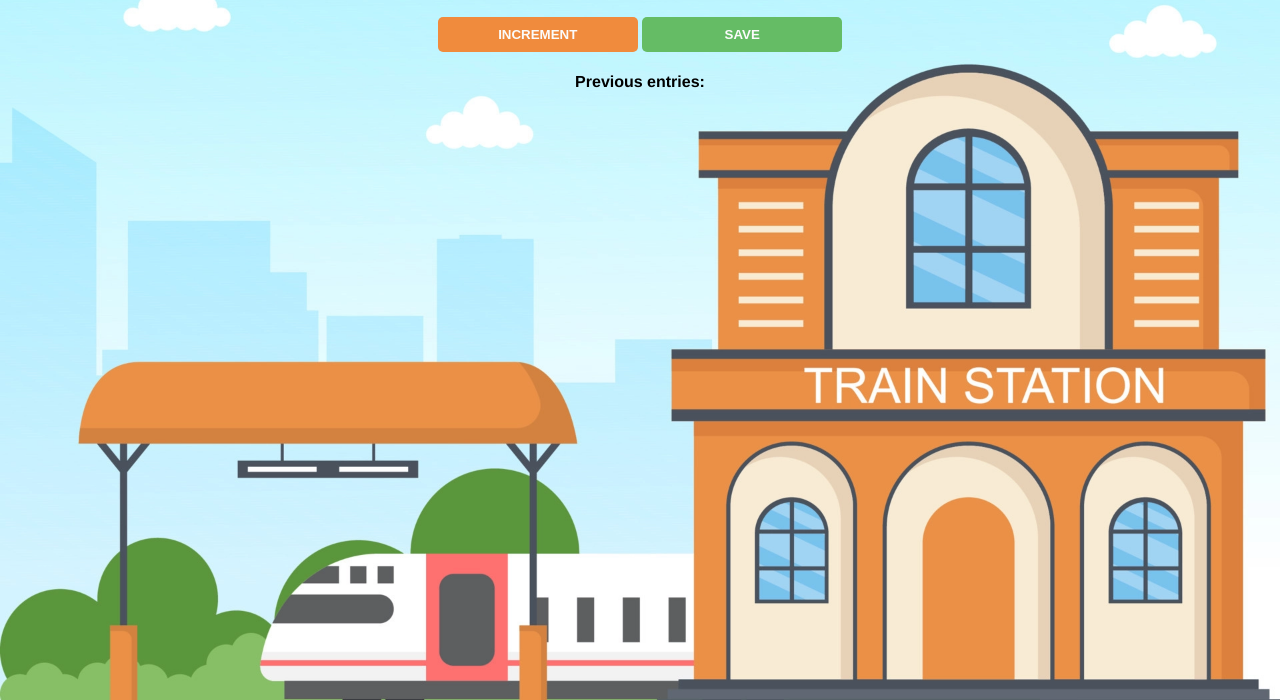
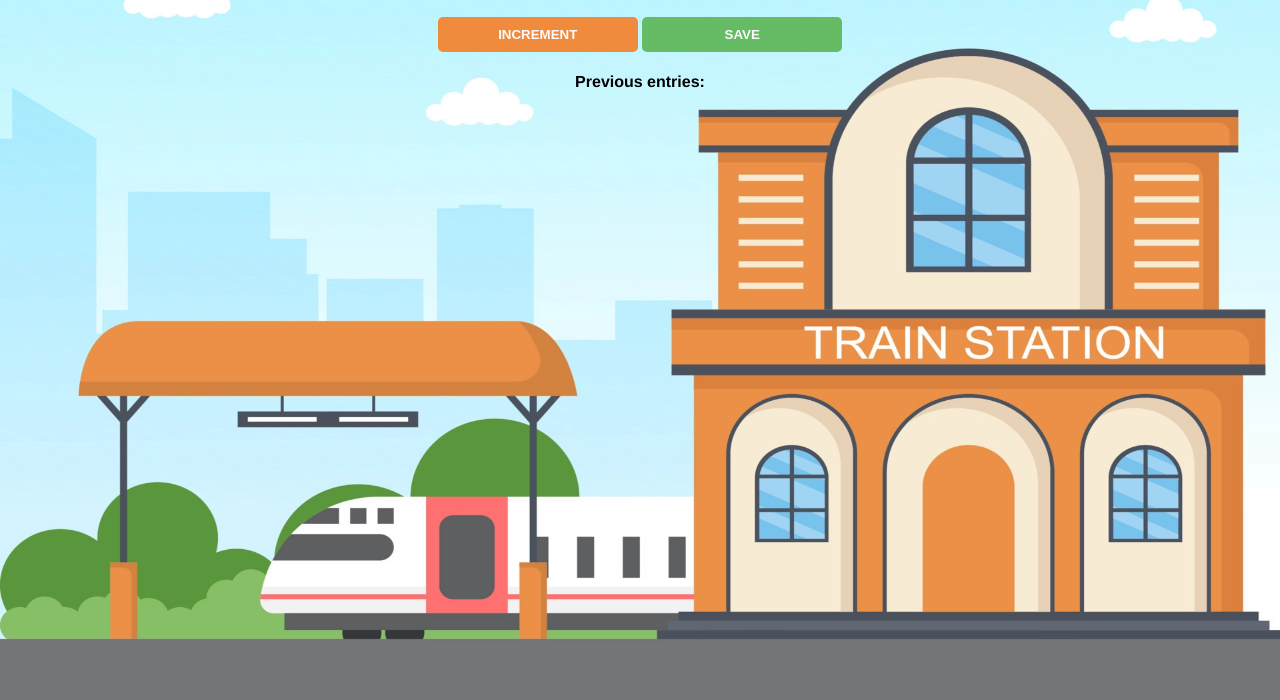
Before and after one commit to AdemZecak/passenger-counter, a plain HTML site: page index.html in a window 1280 px wide. Shown: the part 125-825 px from the top of the page. Drawn offline with Linux system fonts and the light colour scheme.

Commit message:
Update index.css

```diff
--- a/index.css
+++ b/index.css
@@ -1,16 +1,18 @@
 body {
     background-image: url("station.jpg");
-    background-size: cover;
+    background-size: 100% 100%;
+    background-position:center;
     font-family: 'Helvetica Neue', sans-serif;
     font-weight: bold;
     text-align: center;
-    height:100vh;
+    height:100%;
 
 }
 
 .container {
     margin:auto;
 }
+
 
 h1 {
     margin-top: 17px;
```
